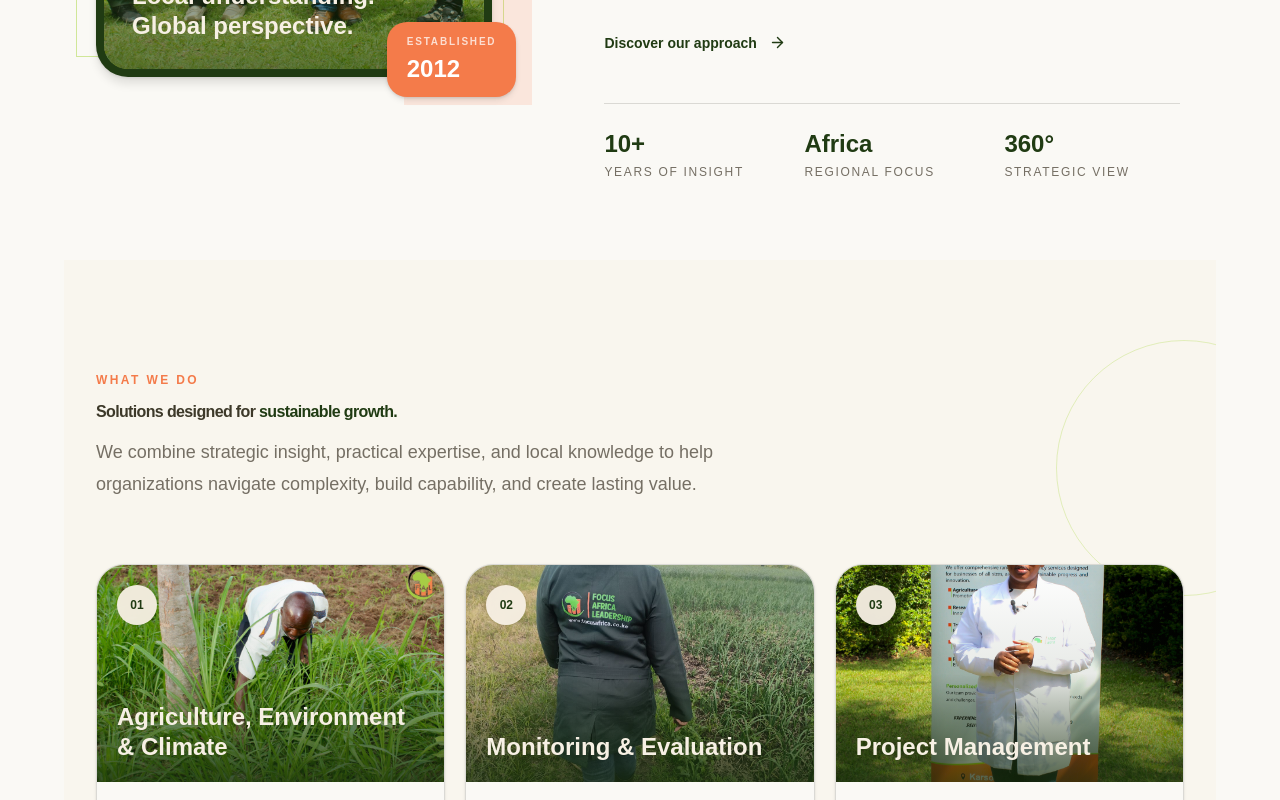
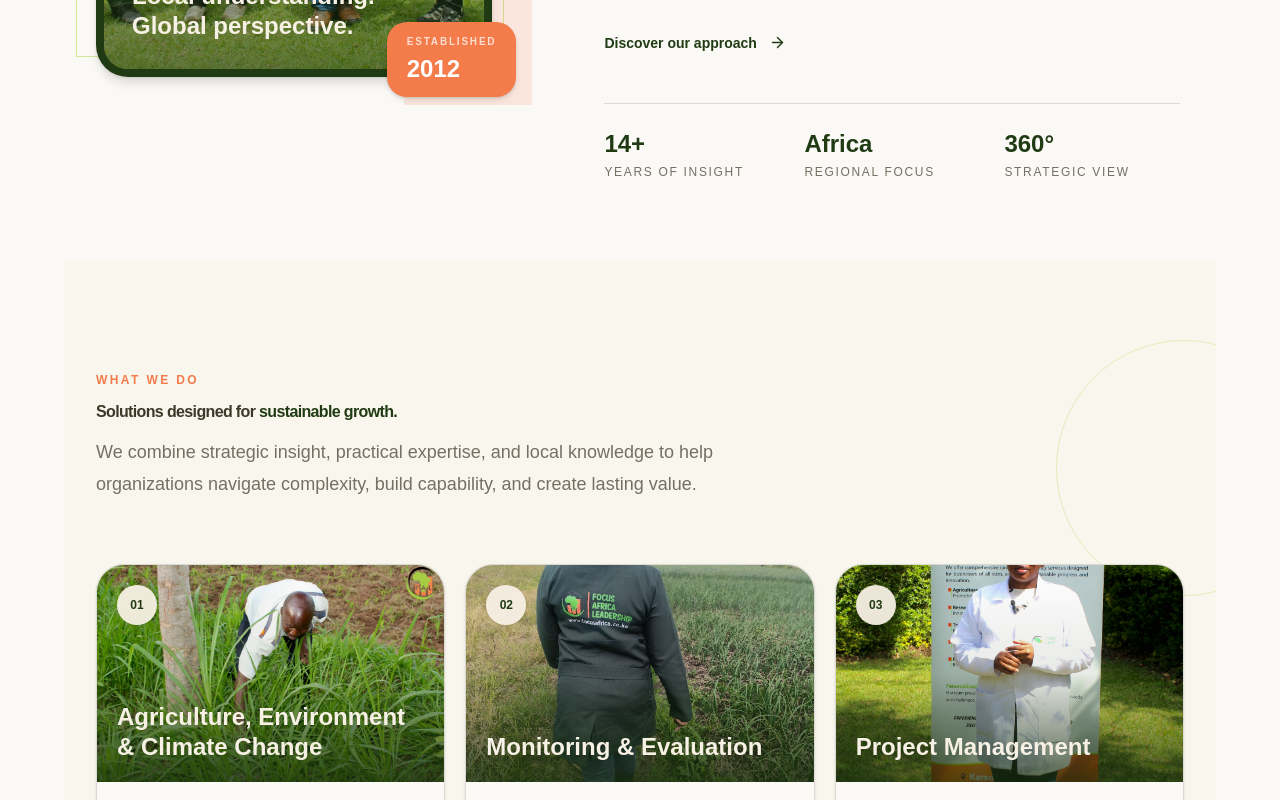
Before and after one commit to nhier17/focus-africa, a Next.js app: page / in a window 1280 px wide. Shown: the part 2040-2840 px from the top of the page. Built offline with nearby package versions, Linux system fonts and the light colour scheme.

Commit message:
fixed years

```diff
--- a/components/About.tsx
+++ b/components/About.tsx
@@ -177,7 +177,7 @@ export function About() {
                         <div className="about-text-item mt-12 grid max-w-xl grid-cols-2 gap-6 border-t border-border pt-6 sm:grid-cols-3">
                             <div>
                                 <p className="font-display text-2xl font-bold text-forest dark:text-lime">
-                                    10+
+                                    14+
                                 </p>
 
                                 <p className="mt-1 text-xs uppercase tracking-[0.14em] text-brand-muted">
--- a/components/Impact.tsx
+++ b/components/Impact.tsx
@@ -136,17 +136,7 @@ export function Impact() {
                             across Africa.
                         </p>
 
-                        <div className="impact-text mt-10 grid max-w-xl grid-cols-3 border-y border-cream/15 py-6">
-                            <div className="pr-4">
-                                <p className="font-display text-3xl font-bold text-lime md:text-4xl">
-                                    12+
-                                </p>
-
-                                <p className="mt-2 text-[10px] font-medium uppercase tracking-[0.14em] text-cream/55 md:text-xs">
-                                    Years
-                                </p>
-                            </div>
-
+                        <div className="impact-text mt-10 grid max-w-xl grid-cols-2 border-y border-cream/15 py-6">
                             <div className="border-l border-cream/15 px-4">
                                 <p className="font-display text-3xl font-bold text-lime md:text-4xl">
                                     14+
--- a/constants/index.ts
+++ b/constants/index.ts
@@ -11,7 +11,7 @@ export const NAV_LINKS = [
 
 
 export const SERVICE_LINKS = [
-    "Agriculture, Environment & Climate",
+    "Agriculture, Environment & Climate Change",
     "Monitoring & Evaluation",
     "Project Management",
     "Finance & Administration",
--- a/lib/service.ts
+++ b/lib/service.ts
@@ -13,7 +13,7 @@ export const SERVICES: ServiceDetail[] = [
     {
         number: "01",
         slug: "agriculture-environment-climate",
-        title: "Agriculture, Environment & Climate",
+        title: "Agriculture, Environment & Climate Change",
         tagline:
             "Supporting sustainable agriculture, environmental initiatives, climate resilience, and responsible development.",
         description:
```
